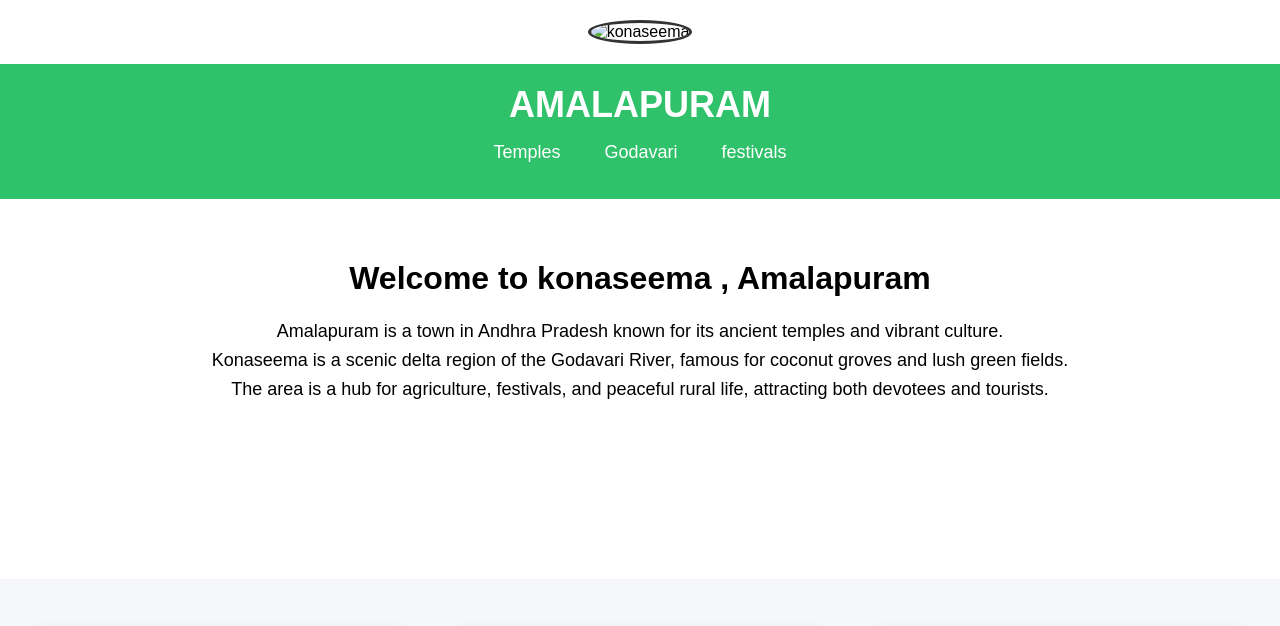
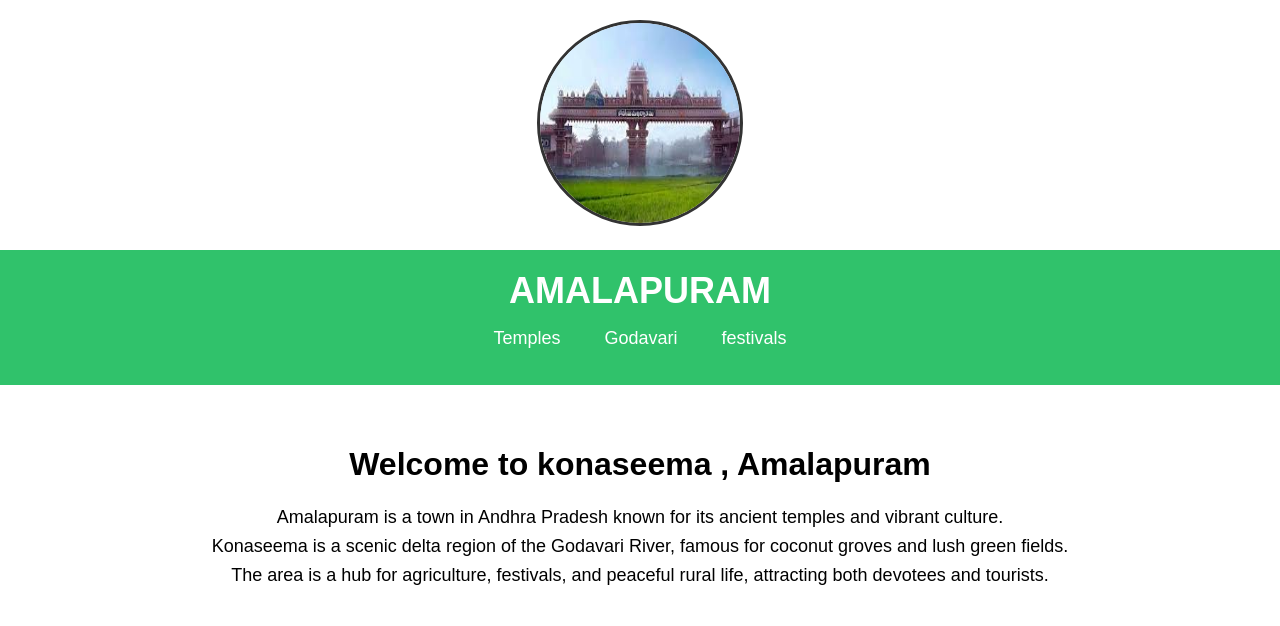
Before and after one commit to mattaparthineeraja06-web/amalapuram, a plain HTML site: page index.html in a window 1280 px wide. Shown: the top 626 px of the page. Drawn offline with Linux system fonts and the light colour scheme.

Commit message:
Update index.html

```diff
--- a/index.html
+++ b/index.html
@@ -10,7 +10,7 @@
 </head>
 <body>
     <div class="logo">
-        <img src="koonasema1.jpeg" alt="konaseema" height="200" width="200">
+        <img src="koonaseema1.jpeg" alt="konaseema" height="200" width="200">
     </div>
     <div class="header">
         <div class="name">
```
